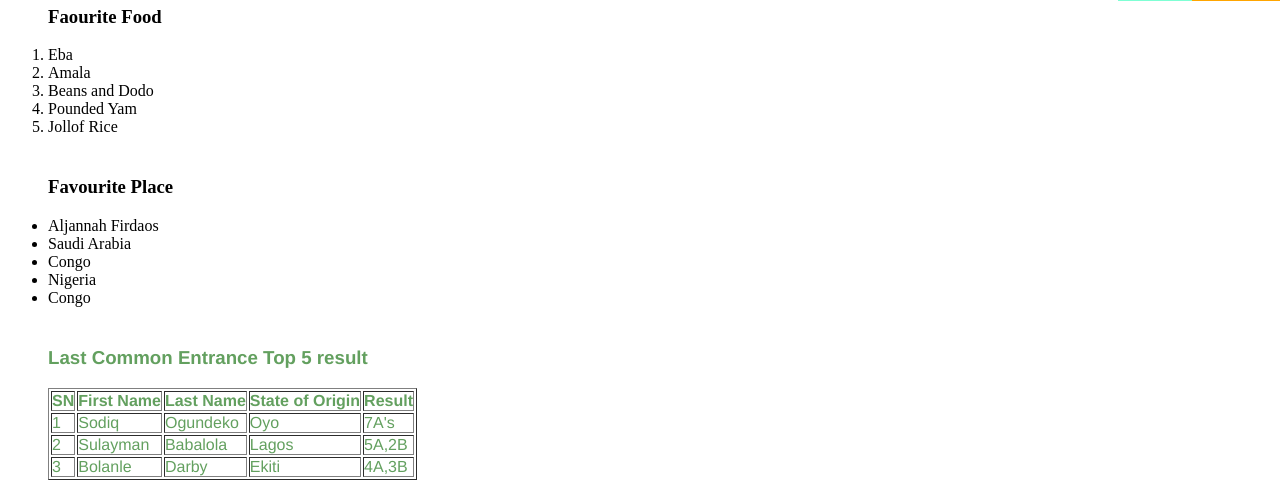
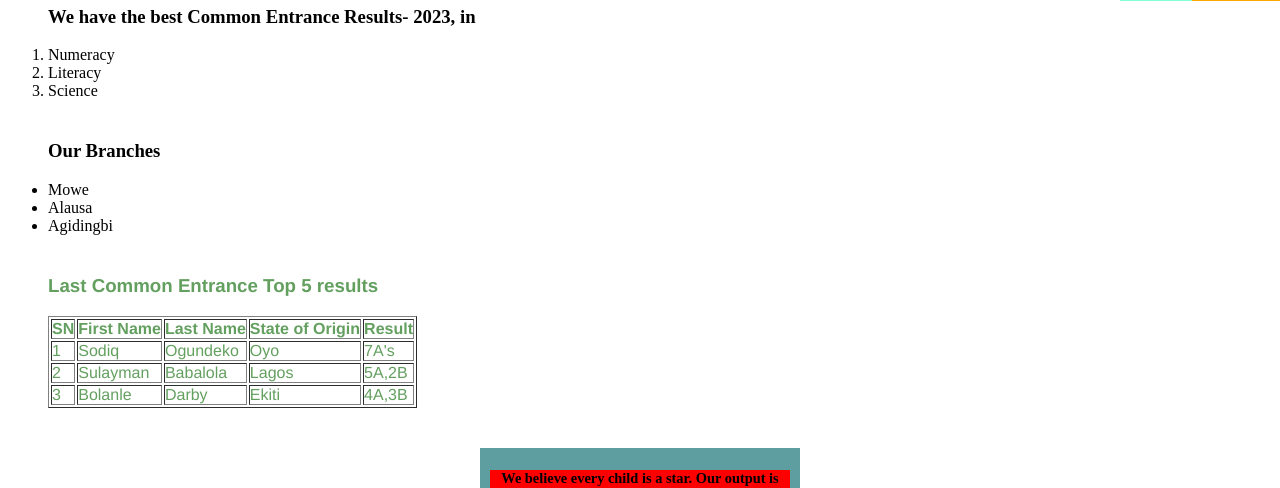
Before and after one commit to ibdevelopment/ZulfahSchool--Project, a plain HTML site: page index.html in a window 1280 px wide. Shown: the part 799-1287 px from the top of the page. Drawn offline with Linux system fonts and the light colour scheme.

Commit message:
commit ne add

```diff
--- a/index.html
+++ b/index.html
@@ -54,25 +54,23 @@
 
 
   <div class="item">
-  <h3>Faourite Food</h3>
+  <h3> We have the best Common Entrance Results- 2023, in </h3>
   <ol>
-    <li>Eba</li>
-    <li>Amala</li>
-    <li>Beans and Dodo</li>
-    <li>Pounded Yam</li>
-    <li>Jollof Rice</li>
+    <li>Numeracy</li>
+    <li>Literacy</li>
+    <li>Science</li>
+
   </ol>
 </div>
 
 
   <div class="item">
-  <h3>Favourite Place</h3>
+  <h3>Our Branches</h3>
   <ul>
-    <li>Aljannah Firdaos</li>
-    <li>Saudi Arabia</li>
-    <li>Congo </li>
-    <li>Nigeria</li>
-    <li>Congo</li>
+    <li>Mowe</li>
+    <li>Alausa</li>
+    <li>Agidingbi</li>
+
   </ul>
 </div>
 
@@ -81,7 +79,7 @@
 <div class="table">
   <table border="1">
 
-    <h3>Last Common Entrance Top 5 result</h3>
+    <h3>Last Common Entrance Top 5 results</h3>
     <tr>
       <th>SN</th>
       <th>First Name</th>
@@ -151,12 +149,9 @@
 <a href="./advert.html" class="flename"> FLEX ADVERT PAGE</a>
 
 <div class="fixedlogo">
-
-  <img src="/image/1525_copy.jpg" alt=" logo"
-  style="width: 10rem;"
-  style="height: 15rem;">
-
-</div>
+  <img src="./image/1525_copy.jpg" alt=""
+  height="120px">
+  </div>
 
 <div class="fixedcall">
   <p> 08027566014</p>
--- a/style.css
+++ b/style.css
@@ -80,11 +80,9 @@ font-size: 1rem;
 
 .fixedlogo {background-color: aquamarine;
   position: fixed;
-  border: 0.1rem;
-  size: 0.4rem; bottom: 0px;
-  right: 2px;
+  right: 0px;
+  bottom: 0px;}
 
-}
 .absolute-parent{
   position: relative;
   width: 300px;
```
Also changed, not shown: advert.html (+2 -2 lines).
